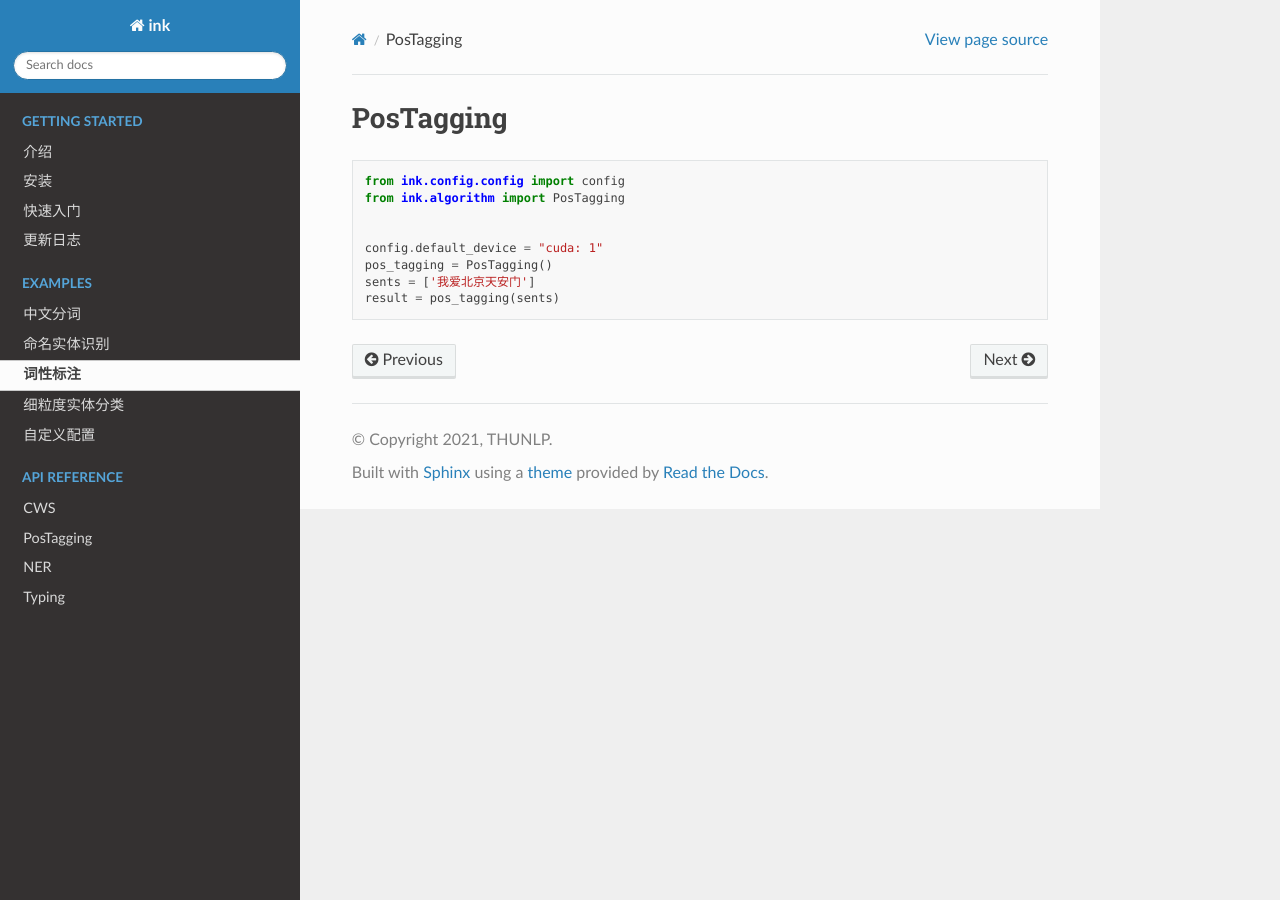
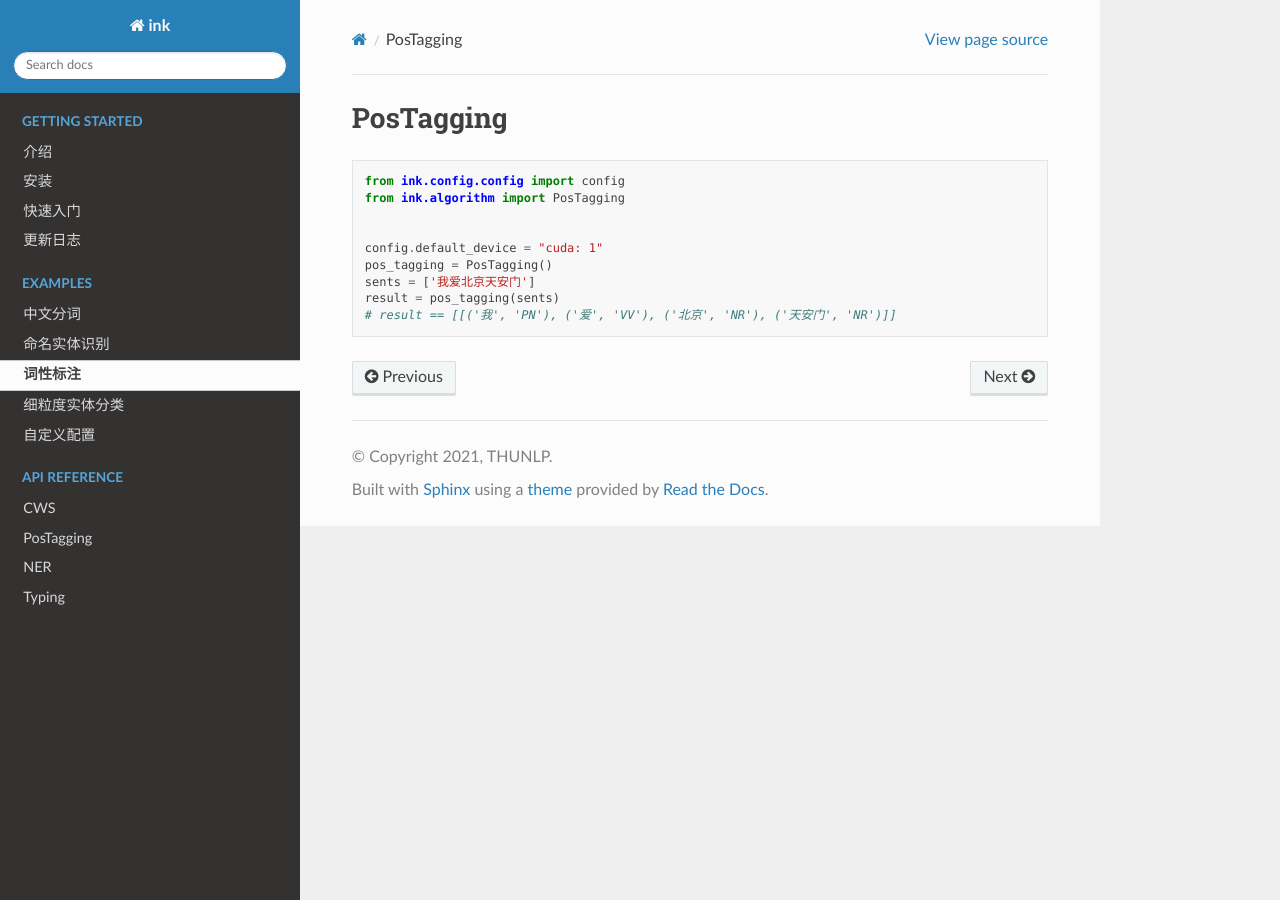
Before and after one commit to thunlp/oknlp, a Sphinx documentation site: the page built from docs/source/examples/postagging.rst, in a window 1280 px wide. Built offline with Sphinx 7.4.7 and the Read the Docs theme 2.0.0, drawn with Linux system fonts in a browser that asks for light colours.

Commit message:
增加举例的结果描述

```diff
--- a/docs/source/conf.py
+++ b/docs/source/conf.py
@@ -46,3 +46,5 @@ html_theme = 'sphinx_rtd_theme'
 # relative to this directory. They are copied after the builtin static files,
 # so a file named "default.css" will overwrite the builtin "default.css".
 html_static_path = ['_static']
+
+autodoc_mock_imports = ["ink._C.thulac"]
--- a/docs/source/examples/cws.rst
+++ b/docs/source/examples/cws.rst
@@ -11,3 +11,4 @@ CWS
     cws = ChineseWordSegmentation()
     sents = ['我爱北京天安门']
     result = cws(sents)
+    # result == ['我 爱 北京 天安门']
--- a/docs/source/examples/ner.rst
+++ b/docs/source/examples/ner.rst
@@ -11,3 +11,4 @@ NER
     ner = NamedEntityRecognition()
     sents = ['我爱北京天安门']
     result = ner(sents)
+    # result == [[[{'begin': 2, 'type': 'LOC', 'end': 3}, {'begin': 4, 'type': 'LOC', 'end': 6}]]]
--- a/docs/source/examples/postagging.rst
+++ b/docs/source/examples/postagging.rst
@@ -11,3 +11,4 @@ PosTagging
     pos_tagging = PosTagging()
     sents = ['我爱北京天安门']
     result = pos_tagging(sents)
+    # result == [[('我', 'PN'), ('爱', 'VV'), ('北京', 'NR'), ('天安门', 'NR')]]
--- a/docs/source/examples/typing.rst
+++ b/docs/source/examples/typing.rst
@@ -13,3 +13,4 @@
         ["3月15日,北方多地正遭遇近10年来强度最大、影响范围最广的沙尘暴。", [30, 33]],
     ]
     results = typing(sents)
+    # result == [[(‘object’, 0.35983458161354065), (‘event’, 0.8602959513664246), (‘attack’, 0.12778696417808533), (‘disease’, 0.2171688675880432)]]
```
